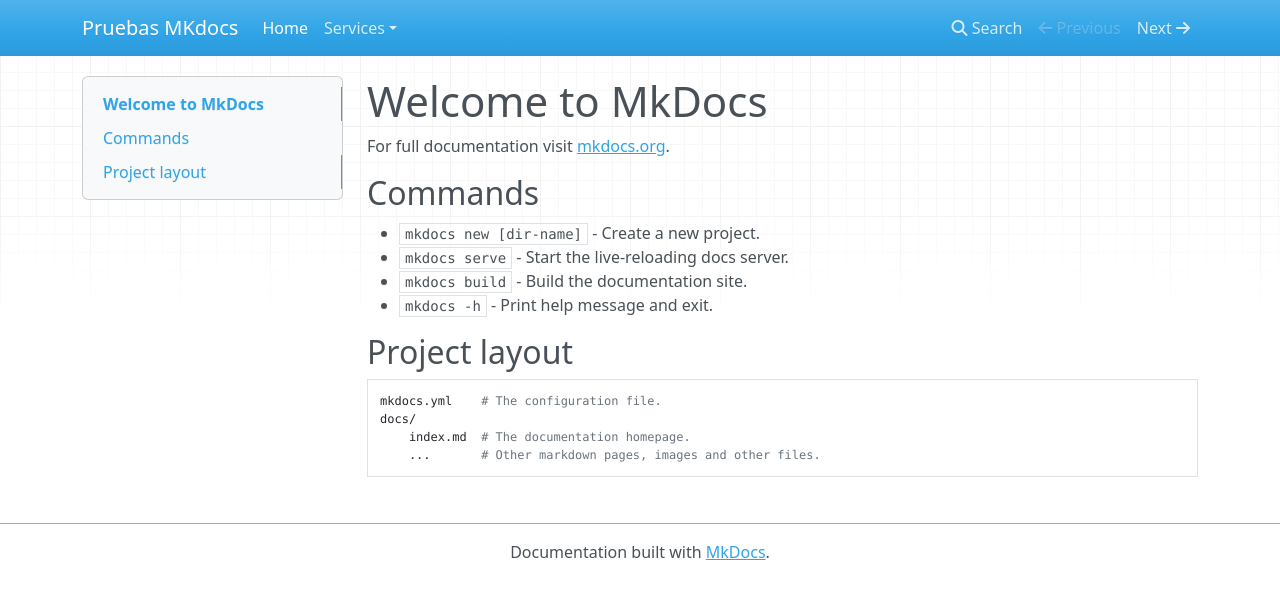
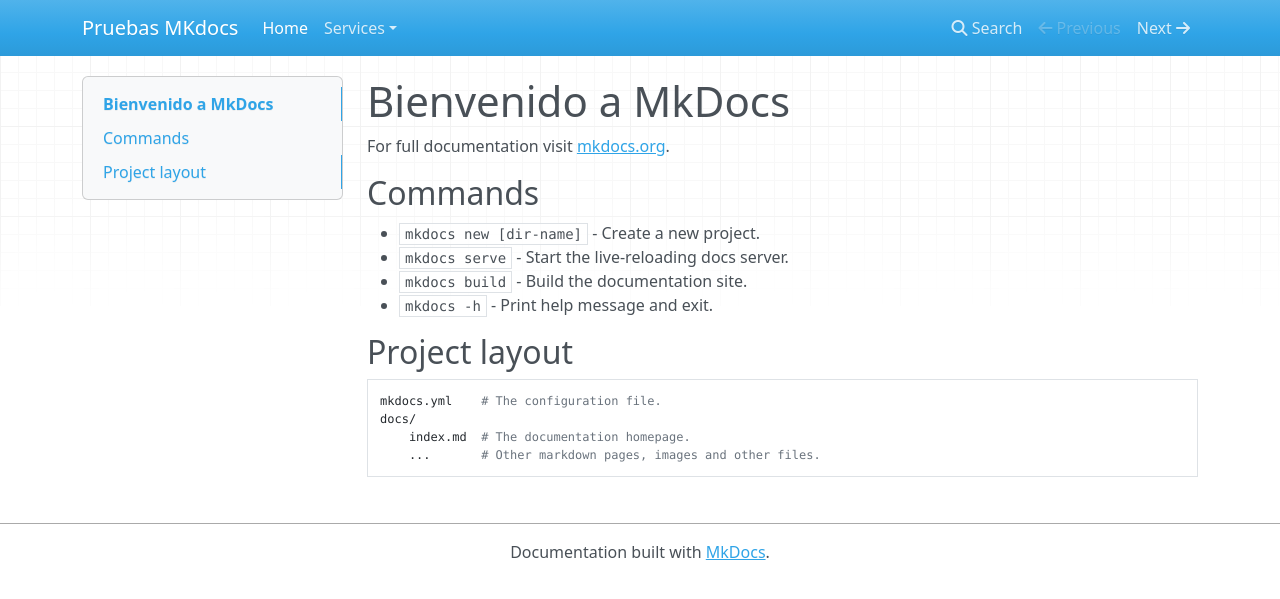
Before and after one commit to herver1971/Prueba_mkdocs, an MkDocs documentation site: the page built from docs/index.md, in a window 1280 px wide. Shown: the top 599 px of the page. Built offline with MkDocs 1.6.1, drawn with Linux system fonts in a browser that asks for light colours; nearby versions of some CDN libraries.

Commit message:
Update index.md

```diff
--- a/docs/index.md
+++ b/docs/index.md
@@ -1,4 +1,4 @@
-# Welcome to MkDocs
+# Bienvenido a MkDocs
 
 For full documentation visit [mkdocs.org](https://www.mkdocs.org).
 
```
